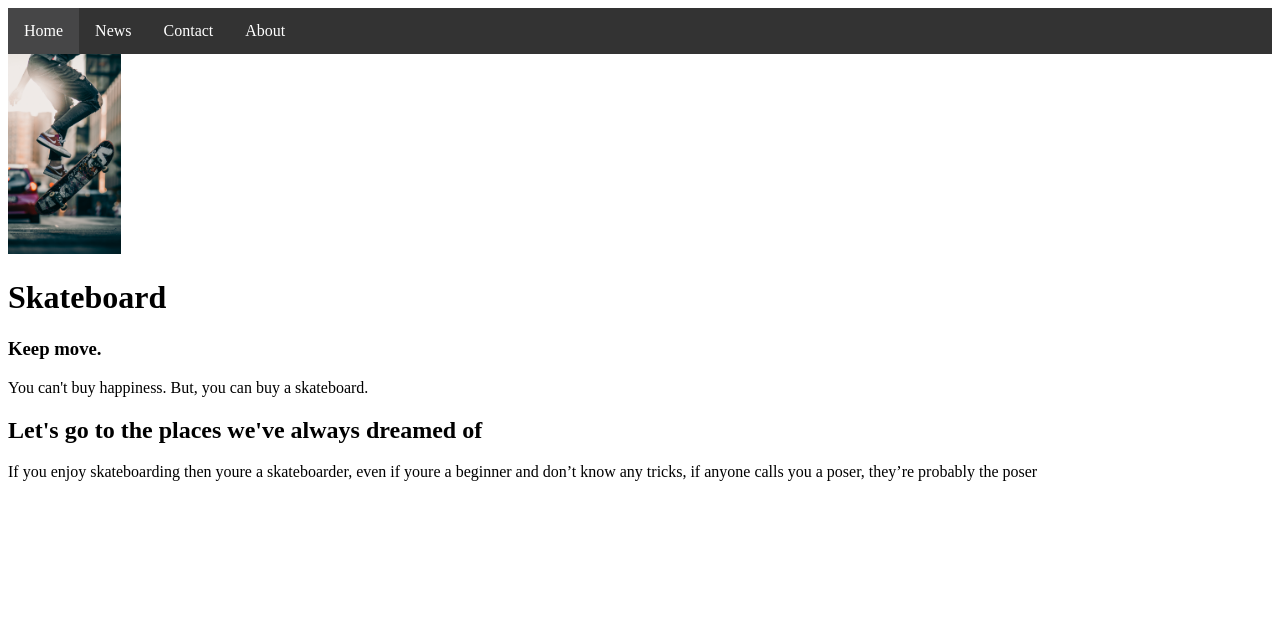
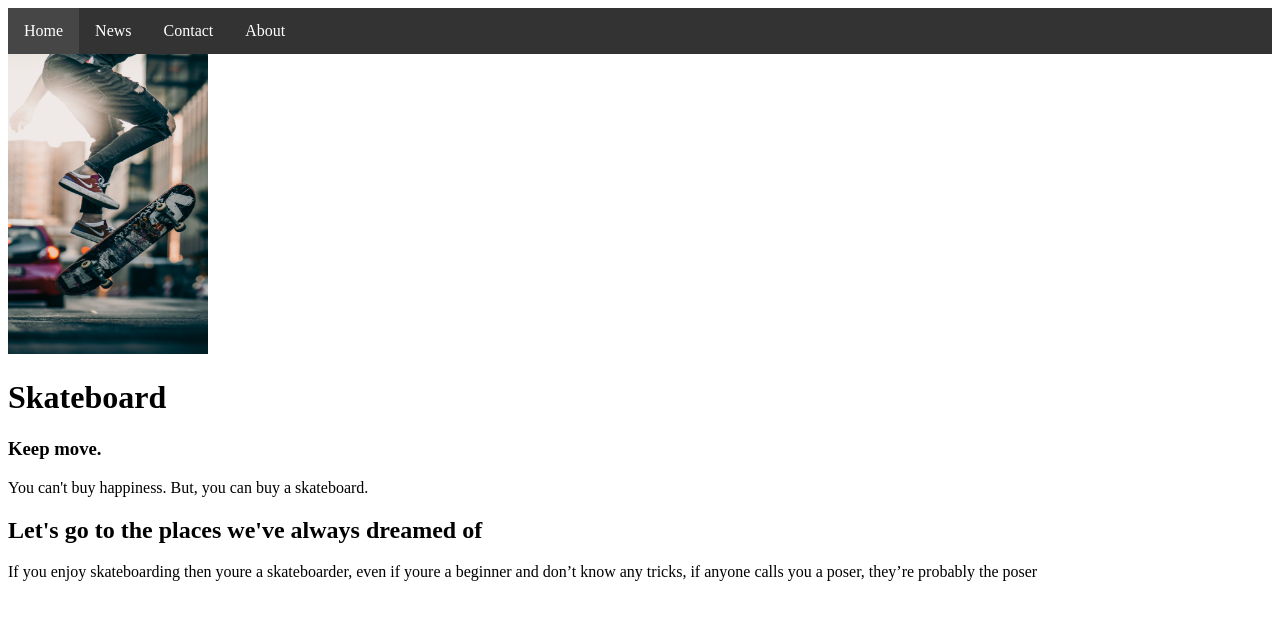
Before and after one commit to firmanrr/laporan-4, a plain HTML site: page index.html in a window 1280 px wide. Drawn offline with Linux system fonts and the light colour scheme.

Commit message:
Merubah ukuran gambar

```diff
--- a/index.html
+++ b/index.html
@@ -15,7 +15,7 @@
         <li><a href="#about">About</a></li>
     </ul>
     <div class="container">
-        <img src="img/1.jpg" alt="" class="profile-image" height="200px">
+        <img src="img/1.jpg" alt="" class="profile-image" height="300px" width="200px">
         <h1>Skateboard</h1>
         <h3>Keep move.</h3>
         <p>You can't buy happiness. But, you can buy a skateboard.</p>
```
